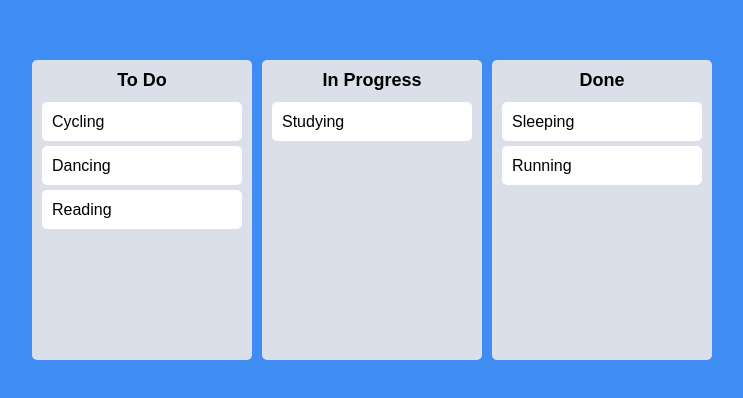
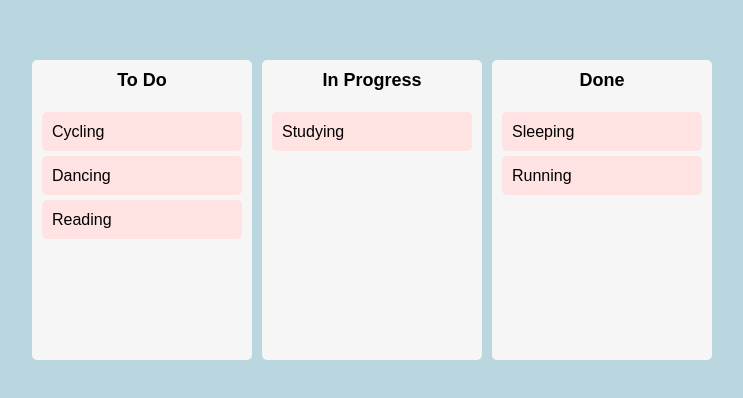
Before and after one commit to ellienori/react-master, a React (Create React App) app: page / in a window 1280 px wide. Shown: the part 190-588 px from the top of the page, without its empty margins (268-1011 px from the left). Built offline with nearby package versions, Linux system fonts and the light colour scheme.

Commit message:
#6 styles

```diff
--- a/src/App.tsx
+++ b/src/App.tsx
@@ -40,6 +40,19 @@ function App() {
           [source.droppableId]: boardCopy,
         };
       });
+    } else {
+      // cross board movement
+      setToDos((allBoards) => {
+        const sourceBoardCopy = [...allBoards[source.droppableId]];
+        const destinationBoardCopy = [...allBoards[destination.droppableId]];
+        sourceBoardCopy.splice(source.index, 1);
+        destinationBoardCopy.splice(destination?.index, 0, draggableId);
+        return {
+          ...allBoards,
+          [source.droppableId]: sourceBoardCopy,
+          [destination.droppableId]: destinationBoardCopy
+        };
+      });
     }
   };
 
--- a/src/Components/Board.tsx
+++ b/src/Components/Board.tsx
@@ -4,11 +4,13 @@ import styled from "styled-components";
 
 const Wrapper = styled.div`
   width: 300px;
-  padding: 20px 10px;
   padding-top: 10px;
   background-color: ${(props) => props.theme.boardColor};
   border-radius: 5px;
   min-height: 300px;
+  display: flex;
+  flex-direction: column;
+  overflow: hidden;
 `;
 
 const Title = styled.h2`
@@ -16,6 +18,18 @@ const Title = styled.h2`
   font-weight: 600;
   margin-bottom: 10px;
   font-size: 18px;
+`;
+
+interface IAreaProps {
+  isDraggingFromThis: boolean;
+  isDraggingOver: boolean;
+}
+
+const Area = styled.div<IAreaProps>`
+  background-color: "transparent";
+  flex-grow: 1;
+  transition: background-color 0.3s ease-in-out;
+  padding: 10px;
 `;
 
 interface IBoardProps {
@@ -28,13 +42,16 @@ export function Board ({toDos, boardId}: IBoardProps) {
     <Wrapper>
       <Title>{boardId}</Title>
       <Droppable droppableId={boardId}>
-      {(provided) => (
-        <div ref={provided.innerRef} {...provided.droppableProps}>
+      {(provided, info) => (
+        <Area
+          isDraggingOver={info.isDraggingOver}
+          isDraggingFromThis={Boolean(info.draggingFromThisWith)}
+          ref={provided.innerRef} {...provided.droppableProps}>
           {toDos.map((toDo, index) => (
             <DraggableCard key={toDo} index={index} toDo={toDo} />
           ))}
           {provided.placeholder}
-        </div>
+        </Area>
       )}
     </Droppable>
     </Wrapper>
--- a/src/Components/DraggableCard.tsx
+++ b/src/Components/DraggableCard.tsx
@@ -2,11 +2,14 @@ import React from "react";
 import { Draggable } from "react-beautiful-dnd";
 import styled from "styled-components";
 
-const Card = styled.div`
+const Card = styled.div<{ isDragging: boolean }>`
   border-radius: 5px;
   margin-bottom: 5px;
-  padding: 10px 10px;
-  background-color: ${(props) => props.theme.cardColor};
+  padding: 10px;
+  background-color: ${(props) =>
+    props.isDragging ? props.theme.pointColor : props.theme.cardColor};
+  box-shadow: ${(props) =>
+    props.isDragging ? "0px 2px 5px rgba(0, 0, 0, 0.05)" : "none"};
 `;
 
 interface IDraggableProps {
@@ -17,8 +20,9 @@ interface IDraggableProps {
 export function DraggableCard ({toDo, index}:IDraggableProps) {
   return (
     <Draggable key={toDo} draggableId={toDo} index={index}>
-      {(magic) => (
+      {(magic, snapshot) => (
         <Card
+          isDragging={snapshot.isDragging}
           ref={magic.innerRef}
           {...magic.dragHandleProps}
           {...magic.draggableProps}
--- a/src/styled.d.ts
+++ b/src/styled.d.ts
@@ -5,5 +5,6 @@ declare module 'styled-components' {
     bgColor: string;
     boardColor: string;
     cardColor: string;
+    pointColor: string;
   }
 }
--- a/src/theme.ts
+++ b/src/theme.ts
@@ -1,9 +1,10 @@
 import { DefaultTheme } from "styled-components";
 
 export const darkTheme:DefaultTheme = {
-  bgColor: "#3F8CF2",
-  boardColor: "#DADFE9",
-  cardColor: "white",
+  bgColor: "#BAD7DF",
+  boardColor: "#F6F6F6",
+  cardColor: "#FFE2E2",
+  pointColor: "#99DDCC",
 }
 
 /*
```
Also changed, not shown: 1 other file (tests, documents, lock files or other folders).
